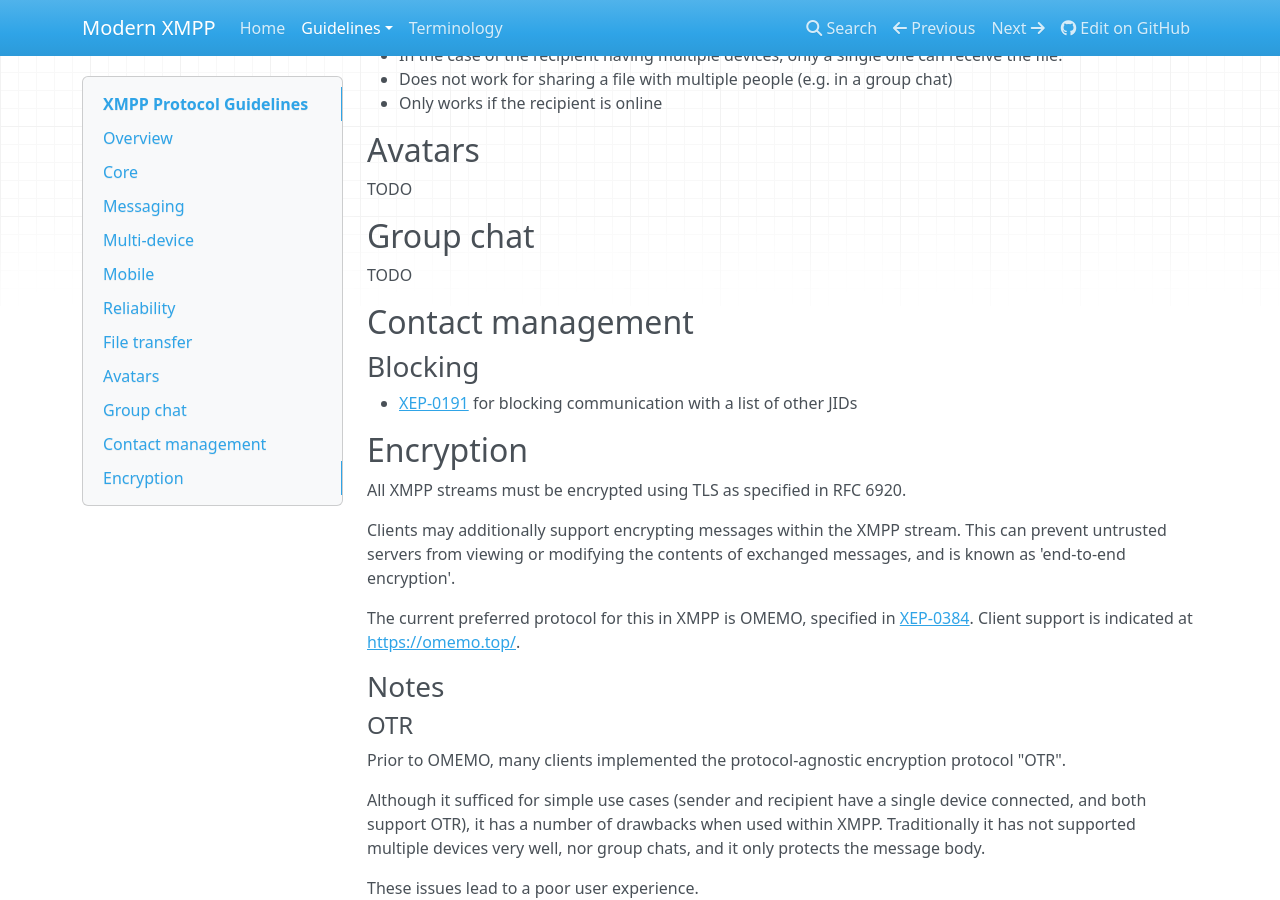
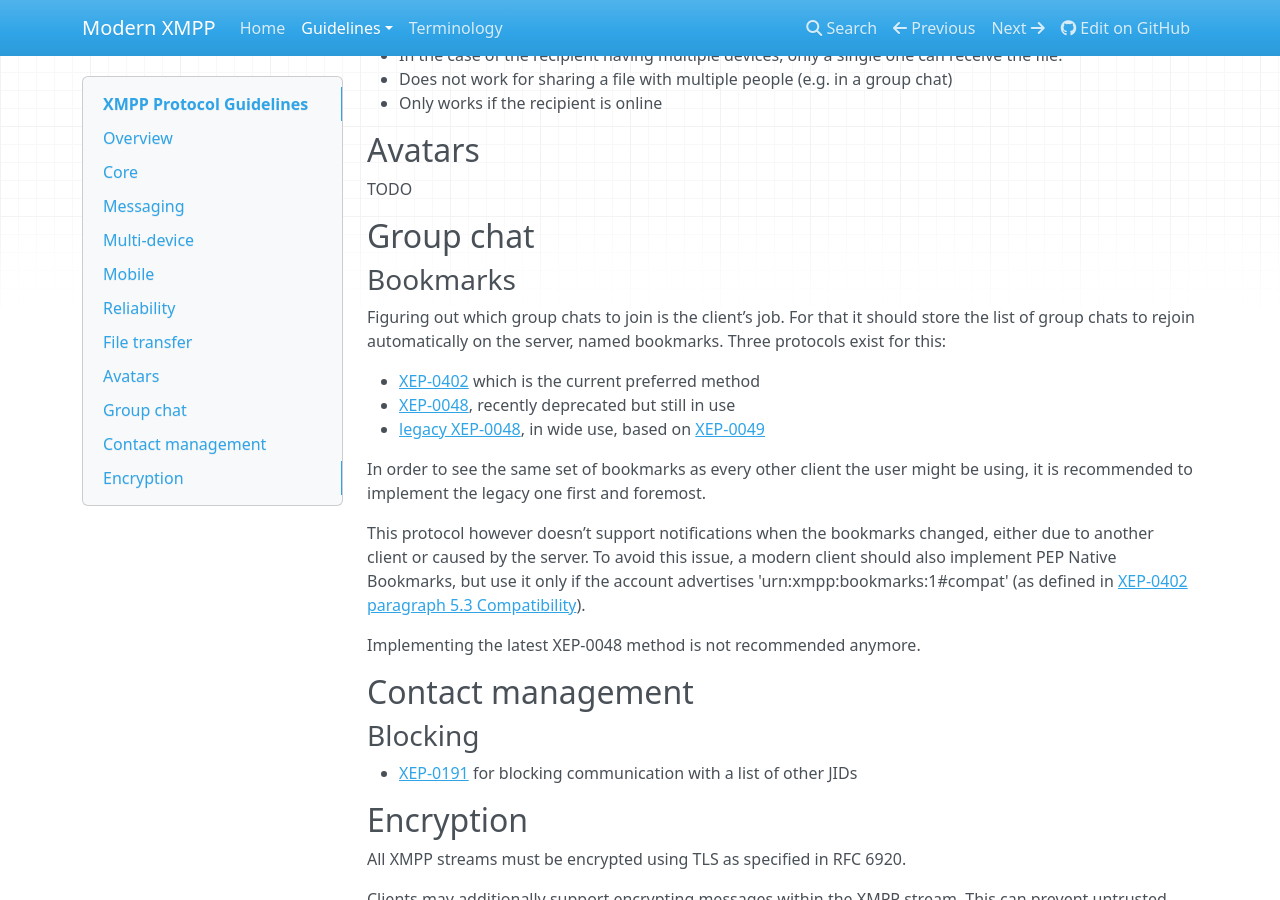
Before and after one commit to modernxmpp/modernxmpp, an MkDocs documentation site: the page built from docs/client/protocol.md, in a window 1280 px wide and 900 px high, scrolled down 5586 px. Built offline with MkDocs 1.6.1, drawn with Linux system fonts in a browser that asks for light colours; nearby versions of some CDN libraries.

Commit message:
Add a proposal for bookmarks
Basically, use 0402 if compat is advertised, otherwise 0049.

```diff
--- a/docs/client/protocol.md
+++ b/docs/client/protocol.md
@@ -262,7 +262,32 @@ TODO
 
 ## Group chat
 
-TODO
+### Bookmarks
+
+Figuring out which group chats to join is the client’s job. For that it
+should store the list of group chats to rejoin automatically on the
+server, named bookmarks. Three protocols exist for this:
+
+- [XEP-0402](https://xmpp.org/extensions/xep-0402.html) which is the
+  current preferred method
+- [XEP-0048](https://xmpp.org/extensions/xep-0048.html), recently
+  deprecated but still in use
+- [legacy XEP-0048](https://xmpp.org/extensions/attic/xep-0048-1.0.html),
+  in wide use, based on
+  [XEP-0049](https://xmpp.org/extensions/xep-0049.html)
+
+In order to see the same set of bookmarks as every other client the
+user might be using, it is recommended to implement the legacy one
+first and foremost.
+
+This protocol however doesn’t support notifications when the bookmarks
+changed, either due to another client or caused by the server. To avoid
+this issue, a modern client should also implement PEP Native Bookmarks,
+but use it only if the account advertises 'urn:xmpp:bookmarks:1#compat'
+(as defined in [XEP-0402 paragraph 5.3
+Compatibility](https://xmpp.org/extensions/xep-0402.html#sect-idm45862026440880)).
+
+Implementing the latest XEP-0048 method is not recommended anymore.
 
 ## Contact management
 
```
